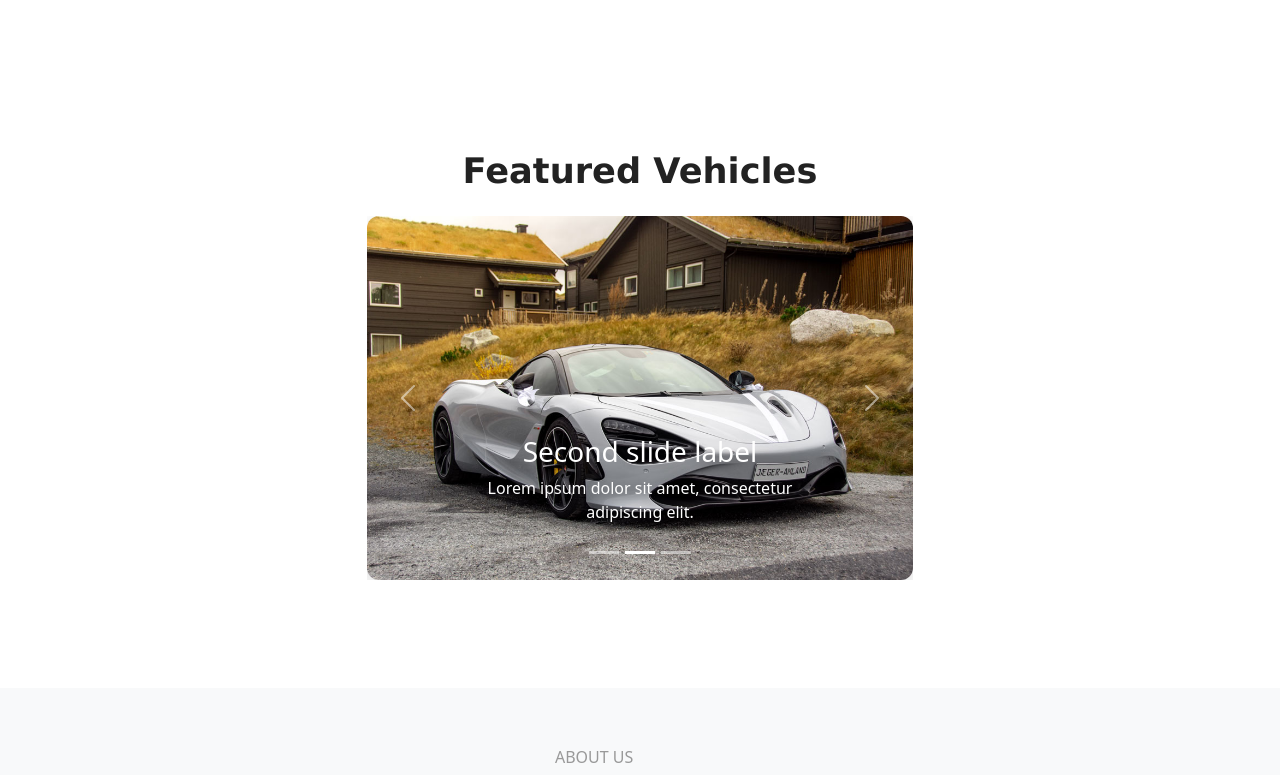
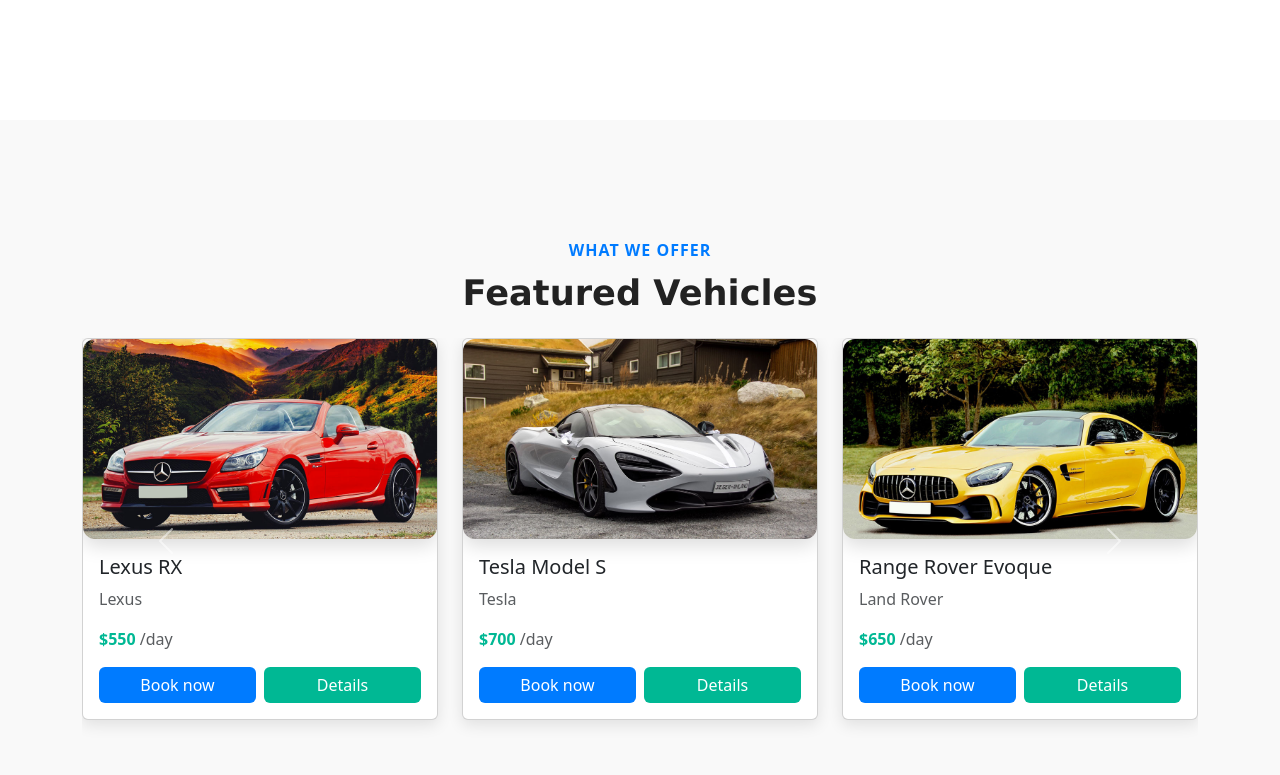
Before and after one commit to sindi16/car-rent, a React app in the folder frontend/: page / in a window 1280 px wide. Shown: the part 1160-1935 px from the top of the page. Built offline with nearby package versions, Linux system fonts and the light colour scheme.

Commit message:
completing the carousel part

```diff
--- a/frontend/src/components/Body/index.css
+++ b/frontend/src/components/Body/index.css
@@ -1,6 +1,4 @@
-
-/* Carousel images */
-.carousel img {
+Carousel images .carousel img {
   max-height: 400px;
   object-fit: cover;
   border-radius: 10px;
@@ -105,7 +103,7 @@
   font-size: 2.2rem;
   font-weight: bold;
   color: #222;
-  font-family:Verdana, Geneva, Tahoma, sans-serif
+  font-family: Verdana, Geneva, Tahoma, sans-serif
 }
 
 /* Optional: Make carousel images rounded and shadowed */
@@ -113,3 +111,43 @@
   border-radius: 12px;
   box-shadow: 0 6px 20px rgba(0, 0, 0, 0.15);
 }
+
+.home-main-wrapper {
+  background-color: #f9f9f9;
+  padding: 40px 0;
+}
+
+.carousel-title .subheading {
+  color: #007bff;
+  font-weight: 600;
+  letter-spacing: 1px;
+  text-transform: uppercase;
+  margin-bottom: 10px;
+}
+
+.vehicle-card {
+  border: none;
+  border-radius: 12px;
+  box-shadow: 0 5px 15px rgba(0, 0, 0, 0.1);
+  overflow: hidden;
+}
+
+.vehicle-card img {
+  height: 200px;
+  object-fit: cover;
+}
+
+.vehicle-card .price {
+  color: #00b894;
+  font-weight: bold;
+}
+
+.vehicle-card .btn-primary {
+  background-color: #007bff;
+  border: none;
+}
+
+.vehicle-card .btn-success {
+  background-color: #00b894;
+  border: none;
+}
--- a/frontend/src/components/Body/index.js
+++ b/frontend/src/components/Body/index.js
@@ -1,46 +1,110 @@
-import { Carousel, Container, Row, Col } from 'react-bootstrap';
+// import { Carousel, Container, Row, Col } from 'react-bootstrap';
+// import carOne from "../../images/car-1.jpg";
+// import carTwo from "../../images/car-3.jpg";
+// import carThree from "../../images/car-10.jpg";
+// import "./index.css";
+
+// const BodyHome = () => {
+//   return (
+//     <>
+//       <div className="home-main-wrapper">
+//         <Container className="body-home my-5">
+//           <div className="carousel-title text-center mb-4">
+//             <h2>Featured Vehicles</h2>
+//           </div>
+//           <Row>
+//             <Col sm={12} md={12} className="mx-auto">
+//               <Carousel className="vehicle-carousel">
+
+
+//                 <Carousel.Item>
+//                   <img className="d-block w-100" src={carOne} alt="First slide" />
+//                   <Carousel.Caption>
+//                     <h3>First slide label</h3>
+//                     <p>Nulla vitae elit libero, a pharetra augue mollis interdum.</p>
+//                   </Carousel.Caption>
+//                 </Carousel.Item>
+
+//                 <Carousel.Item>
+//                   <img className="d-block w-100" src={carTwo} alt="Second slide" />
+//                   <Carousel.Caption>
+//                     <h3>Second slide label</h3>
+//                     <p>Lorem ipsum dolor sit amet, consectetur adipiscing elit.</p>
+//                   </Carousel.Caption>
+//                 </Carousel.Item>
+
+//                 <Carousel.Item>
+//                   <img className="d-block w-100" src={carThree} alt="Third slide" />
+//                   <Carousel.Caption>
+//                     <h3>Third slide label</h3>
+//                     <p>Praesent commodo cursus magna, vel scelerisque nisl consectetur.</p>
+//                   </Carousel.Caption>
+//                 </Carousel.Item>
+
+//               </Carousel>
+//             </Col>
+//           </Row>
+//         </Container>
+//       </div >
+
+
+import { Carousel, Container, Row, Col, Button, Card } from "react-bootstrap";
 import carOne from "../../images/car-1.jpg";
 import carTwo from "../../images/car-3.jpg";
 import carThree from "../../images/car-10.jpg";
 import "./index.css";
 
 const BodyHome = () => {
+  const cars = [
+    { image: carOne, title: "Mercedes Grand Sedan", brand: "Mercedes", price: "$500" },
+    { image: carTwo, title: "Audi Sportback", brand: "Audi", price: "$450" },
+    { image: carThree, title: "BMW Roadster", brand: "BMW", price: "$600" },
+    { image: carOne, title: "Lexus RX", brand: "Lexus", price: "$550" },
+    { image: carTwo, title: "Tesla Model S", brand: "Tesla", price: "$700" },
+    { image: carThree, title: "Range Rover Evoque", brand: "Land Rover", price: "$650" },
+  ];
+
+  // Split cars array into chunks of 3
+  const chunkedCars = [];
+  for (let i = 0; i < cars.length; i += 3) {
+    chunkedCars.push(cars.slice(i, i + 3));
+  }
+
   return (
-    <>
     <div className="home-main-wrapper">
       <Container className="body-home my-5">
         <div className="carousel-title text-center mb-4">
+          <p className="subheading">WHAT WE OFFER</p>
           <h2>Featured Vehicles</h2>
         </div>
-          <Row>
-            <Col sm={12} md={6} className="mx-auto">
-              <Carousel className="vehicle-carousel">
-                <Carousel.Item>
-                  <img className="d-block w-100" src={carOne} alt="First slide" />
-                  <Carousel.Caption>
-                    <h3>First slide label</h3>
-                    <p>Nulla vitae elit libero, a pharetra augue mollis interdum.</p>
-                  </Carousel.Caption>
+        <Carousel indicators={true} className="vehicle-carousel">
+          {chunkedCars.map((carGroup, idx) => (
+            <Carousel.Item key={idx}>
+              <Row className="justify-content-center">
+                {carGroup.map((car, index) => (
+                  <Col key={index} md={4} sm={12} className="mb-4">
+                    <Card className="vehicle-card">
+                      <Card.Img variant="top" src={car.image} />
+                      <Card.Body>
+                        <Card.Title>{car.title}</Card.Title>
+                        <Card.Text className="text-muted">{car.brand}</Card.Text>
+                        <Card.Text>
+                          <span className="price">{car.price}</span>
+                          <span className="text-muted"> /day</span>
+                        </Card.Text>
+                        <div className="d-flex gap-2">
+                          <Button variant="primary" className="w-50">Book now</Button>
+                          <Button variant="success" className="w-50">Details</Button>
+                        </div>
+                      </Card.Body>
+                    </Card>
+                  </Col>
+                ))}
+              </Row>
             </Carousel.Item>
-                <Carousel.Item>
-                  <img className="d-block w-100" src={carTwo} alt="Second slide" />
-                  <Carousel.Caption>
-                    <h3>Second slide label</h3>
-                    <p>Lorem ipsum dolor sit amet, consectetur adipiscing elit.</p>
-                  </Carousel.Caption>
-                </Carousel.Item>
-                <Carousel.Item>
-                  <img className="d-block w-100" src={carThree} alt="Third slide" />
-                  <Carousel.Caption>
-                    <h3>Third slide label</h3>
-                    <p>Praesent commodo cursus magna, vel scelerisque nisl consectetur.</p>
-                  </Carousel.Caption>
-                </Carousel.Item>
+          ))}
         </Carousel>
-            </Col>
-          </Row>
       </Container>
-        </div>
 
       <section className="about-section my-5">
         <div className="about-container">
@@ -69,7 +133,7 @@
           </div>
         </div>
       </section>
-    </>
+    </div>
   );
 };
 
```
Lines whose indentation alone changed are shown as unchanged.
